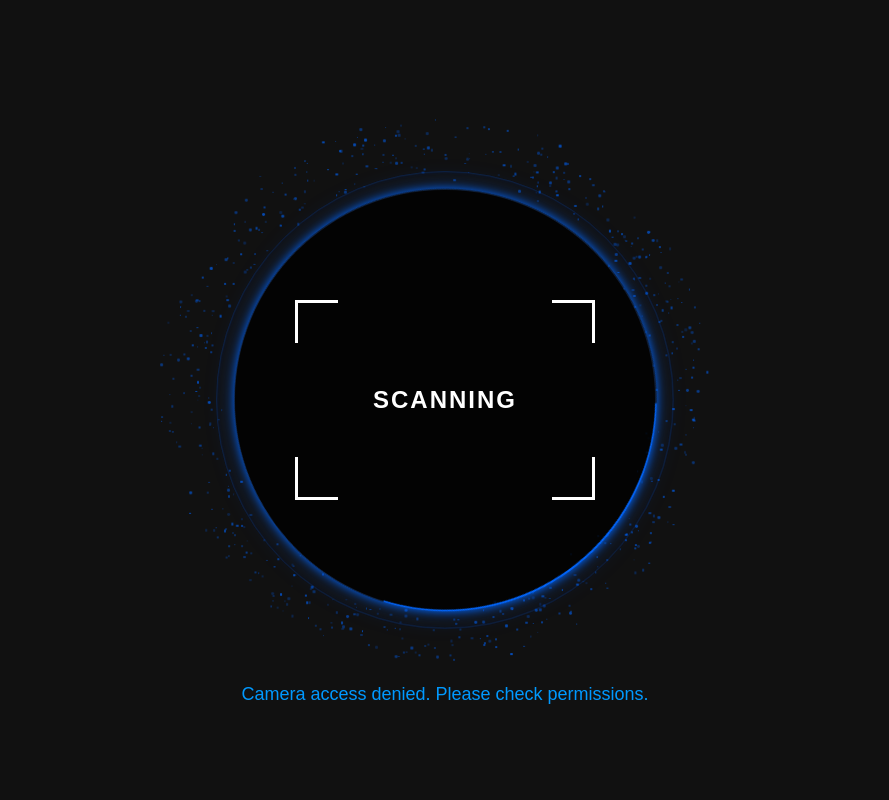
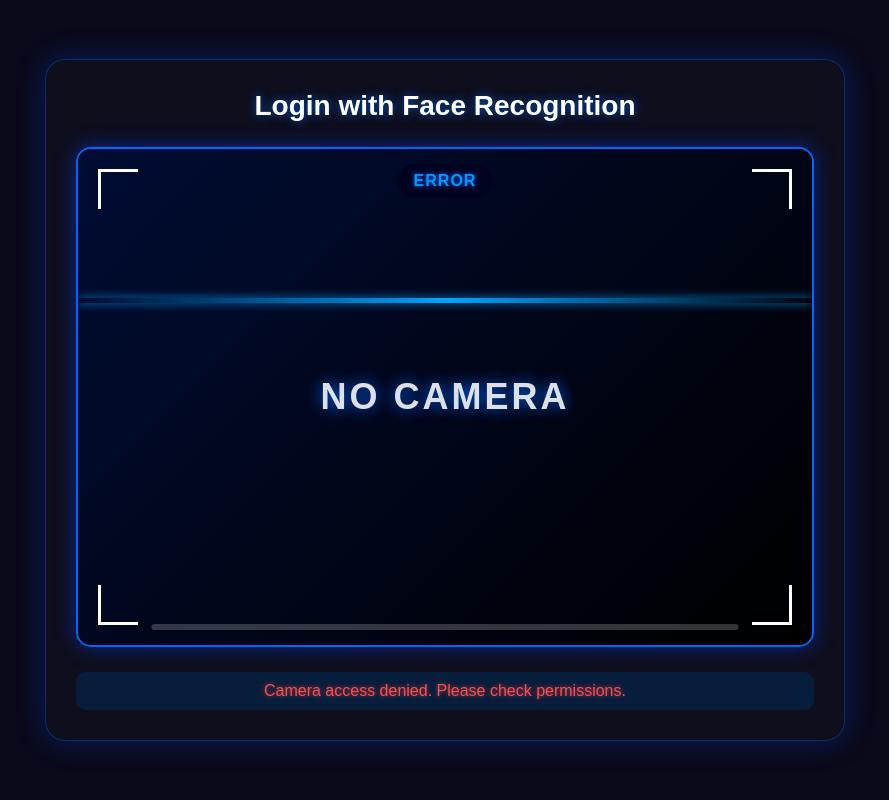
Before and after one commit to AyushiAnand70047/CSE439, a Django app: page /accounts/login/ in a window 1280 px wide. Shown: the whole page, without its empty margins (195-1084 px from the left). Run offline with Django 5.2, Linux system fonts and the light colour scheme.

Commit message:
login page styling improved

```diff
--- a/educational_website/accounts/static/login.css
+++ b/educational_website/accounts/static/login.css
@@ -1,227 +1,235 @@
-/* login.css */
-body {
+* {
     margin: 0;
     padding: 0;
-    background-color: #111111;
+    box-sizing: border-box;
+    font-family: 'Arial', sans-serif;
+}
+
+body {
     display: flex;
     justify-content: center;
     align-items: center;
-    height: 100vh;
-    font-family: 'Arial', sans-serif;
+    min-height: 100vh;
+    background-color: #0a0a1a;
     color: #fff;
-    overflow: hidden;
 }
 
 .login-container {
-    position: relative;
-    width: 700px;
-    height: 700px;
-    display: flex;
-    flex-direction: column;
-    align-items: center;
-    justify-content: center;
+    width: 90%;
+    max-width: 800px;
+    background-color: rgba(15, 15, 30, 0.9);
+    border-radius: 20px;
+    padding: 30px;
+    box-shadow: 0 0 30px rgba(0, 70, 255, 0.3);
+    border: 1px solid rgba(0, 119, 255, 0.3);
 }
 
 h2 {
+    text-align: center;
+    margin-bottom: 25px;
     color: #fff;
-    margin-bottom: 10px;
-    text-align: center;
+    font-size: 28px;
+    text-shadow: 0 0 10px rgba(0, 110, 255, 0.7);
 }
 
 #camera-container {
     position: relative;
-    width: 500px;
+    margin-bottom: 25px;
+    border-radius: 15px;
+    overflow: hidden;
+    box-shadow: 0 0 20px rgba(0, 68, 255, 0.5);
+    cursor: pointer;
+    border: 2px solid #0066ff;
     height: 500px;
-    display: flex;
-    justify-content: center;
-    align-items: center;
 }
 
-/* Main circle */
-.scan-circle {
+#camera-container:before {
+    content: "";
     position: absolute;
-    width: 420px;
-    height: 420px;
-    border-radius: 50%;
-    background-color: rgba(0, 0, 0, 0.8);
-    box-shadow: 0 0 30px rgba(0, 100, 255, 0.3);
-    z-index: 1;
-    display: flex;
-    justify-content: center;
-    align-items: center;
+    top: 0;
+    left: 0;
+    right: 0;
+    bottom: 0;
+    background: linear-gradient(135deg, rgba(0, 60, 255, 0.2), transparent);
+    pointer-events: none;
+    z-index: 2;
 }
 
-/* Rotating blue line - Adjusted to match scan-circle size exactly */
+#video {
+    width: 100%;
+    height: 100%;
+    object-fit: cover;
+    display: block;
+    background-color: #000;
+}
+
+#canvas {
+    display: none;
+}
+
+/* Scanning elements */
+.scan-overlay {
+    position: absolute;
+    top: 0;
+    left: 0;
+    width: 100%;
+    height: 100%;
+    z-index: 3;
+    pointer-events: none;
+}
+
 .scan-line {
     position: absolute;
-    width: 420px; /* Adjusted to match scan-circle */
-    height: 420px; /* Adjusted to match scan-circle */
-    border-radius: 50%;
-    border: 1px solid transparent;
-    border-left: 2px solid #0066ff;
-    z-index: 2;
-    animation: rotate 4s linear infinite;
-    box-shadow: 0 0 10px #0066ff;
+    top: 0;
+    left: 0;
+    width: 100%;
+    height: 5px;
+    background: linear-gradient(to right, transparent, #00a2ff, transparent);
+    animation: scanVertical 2s linear infinite;
+    z-index: 4;
+    box-shadow: 0 0 10px rgba(0, 162, 255, 0.8);
 }
 
-/* Digital pattern overlay */
-.pattern-overlay {
+.scan-corners {
     position: absolute;
-    width: 520px;
-    height: 520px;
-    border-radius: 50%;
-    z-index: 0;
-    overflow: visible; /* Allow dots to move outside the container */
-    animation: breathe 6s ease-in-out infinite;
+    top: 0;
+    left: 0;
+    width: 100%;
+    height: 100%;
+    z-index: 4;
 }
 
-/* Text in the middle */
-.scan-text {
-    color: #fff;
-    font-size: 24px;
-    font-weight: bold;
-    text-transform: uppercase;
-    letter-spacing: 2px;
-    z-index: 3;
-}
-
-/* Corner brackets for the scanning area */
 .scan-corner {
     position: absolute;
     width: 40px;
     height: 40px;
     border-color: #3498ff;
-    z-index: 4;
 }
 
 .top-left {
-    top: 150px;
-    left: 100px;
+    top: 20px;
+    left: 20px;
     border-top: 3px solid;
     border-left: 3px solid;
 }
 
 .top-right {
-    top: 150px;
-    right: 100px;
+    top: 20px;
+    right: 20px;
     border-top: 3px solid;
     border-right: 3px solid;
 }
 
 .bottom-left {
-    bottom: 150px;
-    left: 100px;
+    bottom: 20px;
+    left: 20px;
     border-bottom: 3px solid;
     border-left: 3px solid;
 }
 
 .bottom-right {
-    bottom: 150px;
-    right: 100px;
+    bottom: 20px;
+    right: 20px;
     border-bottom: 3px solid;
     border-right: 3px solid;
 }
 
-/* Message display area */
-#message {
+.scan-status {
     position: absolute;
-    bottom: 30px;
+    top: 15px;
+    left: 50%;
+    transform: translateX(-50%);
+    background-color: rgba(0, 0, 30, 0.7);
+    padding: 8px 16px;
+    border-radius: 30px;
+    font-size: 16px;
     color: #0099ff;
-    font-size: 18px;
-    text-align: center;
-    width: 100%;
-    padding: 15px;
-    border-radius: 5px;
+    z-index: 5;
+    font-weight: bold;
+    letter-spacing: 1px;
+    text-shadow: 0 0 5px #0066ff;
 }
 
-#video {
+.scan-text {
     position: absolute;
-    width: 390px;
-    height: 390px;
-    object-fit: cover;
-    border-radius: 50%;
-    opacity: 0.9;
-    z-index: 1;
+    top: 50%;
+    left: 50%;
+    transform: translate(-50%, -50%);
+    color: rgba(255, 255, 255, 0.9);
+    font-size: 36px;
+    font-weight: bold;
+    text-transform: uppercase;
+    letter-spacing: 3px;
+    text-shadow: 0 0 15px #0066ff;
+    z-index: 4;
+    animation: pulseText 2s infinite;
 }
 
-#canvas {
-    position: absolute;
-    z-index: 2;
-    display: none;
+#message {
+    text-align: center;
+    margin-top: 20px;
+    min-height: 24px;
+    padding: 10px;
+    border-radius: 10px;
+    font-size: 16px;
+    background-color: rgba(0, 40, 80, 0.6);
+    transition: all 0.3s ease;
 }
 
 /* Animations */
-@keyframes rotate {
-    from {
-        transform: rotate(0deg);
-    }
-    to {
-        transform: rotate(360deg);
-    }
+@keyframes scanVertical {
+    0% { top: 0; }
+    100% { top: 100%; }
 }
 
-@keyframes pulse {
-    0% {
-        opacity: 0.3;
-        transform: scale(0.98);
-    }
-    50% {
-        opacity: 0.8;
-        transform: scale(1);
-    }
-    100% {
-        opacity: 0.3;
-        transform: scale(0.98);
-    }
+@keyframes pulseText {
+    0%, 100% { opacity: 0.7; }
+    50% { opacity: 1; }
 }
 
-@keyframes dotPulse {
-    0%, 100% {
-        opacity: 0.3;
-    }
-    50% {
-        opacity: 0.8;
-    }
+.scanner-active .scan-text {
+    animation: blinkText 0.5s infinite;
 }
 
-@keyframes breathe {
-    0%, 100% {
-        transform: scale(1);
-    }
-    50% {
-        transform: scale(1.1);
-    }
-}
-
-/* Individual dot movement */
-.dot {
-    position: absolute;
-    border-radius: 50%;
-    background-color: #0066ff;
-    transform-origin: center;
-}
-
-.dot.breathing {
-    animation: dotBreathe 4s ease-in-out infinite;
-}
-
-@keyframes dotBreathe {
-    0%, 100% {
-        transform: translate(0, 0);
-    }
-    50% {
-        transform: translate(
-            calc(var(--translate-x) * 15px),
-            calc(var(--translate-y) * 15px)
-        );
-    }
+@keyframes blinkText {
+    0%, 100% { opacity: 1; }
+    50% { opacity: 0.5; }
 }
 
 /* Success and error message styling */
 .success-message {
-    color: #00ff66;
+    color: #00ff8c !important;
+    text-shadow: 0 0 5px rgba(0, 255, 140, 0.7);
 }
 
 .error-message {
-    color: #ff3366;
+    color: #ff4d4d !important;
+    text-shadow: 0 0 5px rgba(255, 77, 77, 0.7);
 }
+
+.processing-message {
+    color: #00a2ff !important;
+    text-shadow: 0 0 5px rgba(0, 162, 255, 0.7);
+}
+
+/* Progress indicator */
+.scan-progress {
+    position: absolute;
+    bottom: 15px;
+    left: 50%;
+    transform: translateX(-50%);
+    width: 80%;
+    height: 6px;
+    background-color: rgba(255, 255, 255, 0.2);
+    border-radius: 3px;
+    overflow: hidden;
+    z-index: 5;
+}
+
+.progress-bar {
+    height: 100%;
+    width: 0%;
+    background-color: #0099ff;
+    box-shadow: 0 0 10px #0066ff;
+    transition: width 4s linear;
+}
--- a/educational_website/accounts/static/login.js
+++ b/educational_website/accounts/static/login.js
@@ -1,97 +1,15 @@
-
-
+document.addEventListener('DOMContentLoaded', function() {
     const video = document.getElementById('video');
     const canvas = document.getElementById('canvas');
+    const cameraContainer = document.getElementById('camera-container');
     const messageDiv = document.getElementById('message');
+    const scanStatus = document.querySelector('.scan-status');
+    const scanText = document.querySelector('.scan-text');
+    const progressBar = document.getElementById('progress-bar');
 
-// Request camera access
-async function setupCamera() {
-    try {
-        const stream = await navigator.mediaDevices.getUserMedia({ video: true });
-        video.srcObject = stream;
-        return new Promise((resolve) => {
-            video.onloadedmetadata = () => {
-                resolve(true);
-            };
-        });
-    } catch (err) {
-        console.error('Error accessing camera:', err);
-        showMessage('Camera access denied. Please check permissions.', 'error');
-        return false;
-    }
-}
-
-// Show message with styling
-function showMessage(message, type = 'normal') {
-    messageDiv.textContent = message;
-    messageDiv.className = type === 'error' ? 'error-message' :
-        type === 'success' ? 'success-message' : '';
-}
-
-// Capture face from video stream
-function captureFrame() {
-    canvas.width = video.videoWidth;
-    canvas.height = video.videoHeight;
-    const context = canvas.getContext('2d');
-    context.drawImage(video, 0, 0, canvas.width, canvas.height);
-    return canvas.toDataURL('image/jpeg');
-}
-
-// Send captured image to server for face recognition
-async function sendFaceForRecognition(imageData) {
-    try {
-        showMessage('Verifying face...', 'normal');
-
-        const response = await axios.post('/accounts/login/',
-            { face_image: imageData },
-            {
-                headers: {
-                    'X-CSRFToken': getCookie('csrftoken'),
-                    'Content-Type': 'application/json'
-                }
-            }
-        );
-
-        if (response.data.status === 'success') {
-            showMessage('Login successful! Redirecting...', 'success');
-
-            // Stop video stream
-            const stream = video.srcObject;
-            if (stream) {
-                stream.getTracks().forEach(track => track.stop());
-            }
-
-            // Redirect to home page
-            setTimeout(() => {
-                window.location.href = '/content/home/';
-            }, 2000);
-            return true;
-        } else {
-            // Show error message from server
-            showMessage(response.data.message || 'Login failed', 'error');
-            return false;
-        }
-    } catch (error) {
-        // Detailed error handling
-        const errorMessage = error.response
-            ? (error.response.data.message || 'Server error during login')
-            : 'Network error. Please try again.';
-
-        showMessage(errorMessage, 'error');
-        return false;
-    }
-}
-
-// Periodic face capture and recognition
-async function startFaceRecognition() {
-    const cameraReady = await setupCamera();
-    if (!cameraReady) return;
-
-    setInterval(async () => {
-        const imageData = captureFrame();
-        await sendFaceForRecognition(imageData);
-    }, 4000);  // Capture and check every 4 seconds
-}
+    let loginAttemptInProgress = false;
+    let captureInterval = null;
+    let loginTimeout = null;
 
     // Function to get CSRF token
     function getCookie(name) {
@@ -109,11 +27,153 @@ function getCookie(name) {
         return cookieValue;
     }
 
-// Start face recognition when page loads
+    // Show message with styling
+    function showMessage(message, type = 'normal') {
+        messageDiv.textContent = message;
+        messageDiv.className = '';
+
+        if (type === 'error') {
+            messageDiv.classList.add('error-message');
+        } else if (type === 'success') {
+            messageDiv.classList.add('success-message');
+        } else if (type === 'processing') {
+            messageDiv.classList.add('processing-message');
+        }
+    }
+
+    // Request camera access
+    async function setupCamera() {
+        try {
+            const stream = await navigator.mediaDevices.getUserMedia({ video: true });
+            video.srcObject = stream;
+
+            return new Promise((resolve) => {
+                video.onloadedmetadata = () => {
+                    canvas.width = video.videoWidth;
+                    canvas.height = video.videoHeight;
+                    resolve(true);
+                };
+            });
+        } catch (err) {
+            console.error('Error accessing camera:', err);
+            showMessage('Camera access denied. Please check permissions.', 'error');
+            scanStatus.textContent = 'ERROR';
+            scanText.textContent = 'NO CAMERA';
+            return false;
+        }
+    }
+
+    // Capture face from video stream
+    function captureFrame() {
+        const context = canvas.getContext('2d');
+        context.drawImage(video, 0, 0, canvas.width, canvas.height);
+        return canvas.toDataURL('image/jpeg');
+    }
+
+    // Reset login state
+    function resetLoginState() {
+        loginAttemptInProgress = false;
+        clearInterval(captureInterval);
+        clearTimeout(loginTimeout);
+        progressBar.style.width = '0%';
+        scanStatus.textContent = 'SCANNING';
+        scanText.textContent = 'FACE DETECTION';
+        cameraContainer.classList.remove('scanner-active');
+    }
+
+    // Send captured image to server for face recognition
+    async function sendFaceForRecognition(imageData) {
+        if (loginAttemptInProgress) return;
+
+        loginAttemptInProgress = true;
+        cameraContainer.classList.add('scanner-active');
+        scanStatus.textContent = 'VERIFYING';
+        scanText.textContent = 'PLEASE WAIT';
+        showMessage('Verifying your identity...', 'processing');
+
+        // Animate progress bar
+        progressBar.style.width = '100%';
+
+        try {
+            const response = await fetch('/accounts/login/', {
+                method: 'POST',
+                headers: {
+                    'X-CSRFToken': getCookie('csrftoken'),
+                    'Content-Type': 'application/json'
+                },
+                body: JSON.stringify({ face_image: imageData })
+            });
+
+            const data = await response.json();
+
+            if (data.status === 'success') {
+                scanStatus.textContent = 'ACCESS GRANTED';
+                scanText.textContent = 'WELCOME';
+                showMessage('Login successful! Redirecting...', 'success');
+
+                // Stop video stream
+                const stream = video.srcObject;
+                if (stream) {
+                    stream.getTracks().forEach(track => track.stop());
+                }
+
+                // Redirect to home page
+                setTimeout(() => {
+                    window.location.href = '/content/home/';
+                }, 2000);
+            } else {
+                scanStatus.textContent = 'ACCESS DENIED';
+                scanText.textContent = 'RETRY';
+                showMessage(data.message || 'Login failed. Retrying...', 'error');
+
+                // Reset after delay
+                setTimeout(() => {
+                    resetLoginState();
                     startFaceRecognition();
+                }, 3000);
+            }
+        } catch (error) {
+            scanStatus.textContent = 'CONNECTION ERROR';
+            scanText.textContent = 'RETRY';
+            showMessage('Network error. Please try again.', 'error');
 
-// Voice navigation and feedback scripts
-function speak(message) {
+            // Reset after delay
+            setTimeout(() => {
+                resetLoginState();
+                startFaceRecognition();
+            }, 3000);
+        }
+    }
+
+    // Periodic face capture and recognition
+    async function startFaceRecognition() {
+        const cameraReady = await setupCamera();
+        if (!cameraReady) return;
+
+        showMessage('Detecting face... Please look at the camera.', 'processing');
+
+        // Wait 2 seconds before first attempt to ensure camera is initialized
+        setTimeout(() => {
+            // Attempt face recognition every 5 seconds
+            captureInterval = setInterval(() => {
+                try {
+                    if (!loginAttemptInProgress) {
+                        const imageData = captureFrame();
+                        sendFaceForRecognition(imageData);
+                    }
+                } catch (error) {
+                    console.error('Error during face capture:', error);
+                }
+            }, 5000);
+
+            // Initial capture
+            const imageData = captureFrame();
+            sendFaceForRecognition(imageData);
+        }, 2000);
+    }
+
+    // Voice feedback function
+    window.speak = function(message) {
         try {
             if (window.speechSynthesis) {
                 const utterance = new SpeechSynthesisUtterance(message);
@@ -122,4 +182,8 @@ function speak(message) {
         } catch (error) {
             console.error('Speech synthesis error:', error);
         }
-}
+    };
+
+    // Start automatic face recognition when page loads
+    startFaceRecognition();
+});
--- a/educational_website/accounts/templates/login.html
+++ b/educational_website/accounts/templates/login.html
@@ -11,92 +11,27 @@
 {% block content %}
 <body onclick="speak('Login Page')">
     <div class="login-container" onclick="event.stopPropagation()">
+        <h2>Login with Face Recognition</h2>
         <div id="camera-container">
-            <div class="pattern-overlay" id="pattern-overlay"></div>
-            <div class="scan-line"></div>
-            <div class="scan-circle">
-                <div class="scan-text">SCANNING</div>
+            <video id="video" width="100%" height="100%" autoplay></video>
+            <canvas id="canvas"></canvas>
+            <div class="scan-overlay">
+                <div class="scan-line"></div>
+                <div class="scan-corners">
+                    <div class="scan-corner top-left"></div>
+                    <div class="scan-corner top-right"></div>
+                    <div class="scan-corner bottom-left"></div>
+                    <div class="scan-corner bottom-right"></div>
+                </div>
+                <div class="scan-status">SCANNING</div>
+                <div class="scan-text">FACE DETECTION</div>
+                <div class="scan-progress">
+                    <div class="progress-bar" id="progress-bar"></div>
+                </div>
             </div>
-            <video id="video" width="380" height="380" autoplay></video>
-            <canvas id="canvas" width="380" height="380"></canvas>
-            <div class="scan-corner top-left"></div>
-            <div class="scan-corner top-right"></div>
-            <div class="scan-corner bottom-left"></div>
-            <div class="scan-corner bottom-right"></div>
         </div>
-        <div id="message">Please position your face in the center</div>
+        <div id="message">Please position your face in the frame</div>
     </div>
-
-    <script>
-        document.addEventListener('DOMContentLoaded', function() {
-            // Create the dotted pattern effect
-            const patternOverlay = document.getElementById('pattern-overlay');
-
-            // Function to create and animate dots
-            function createDots() {
-                // Clear existing dots first
-                while (patternOverlay.firstChild) {
-                    patternOverlay.removeChild(patternOverlay.firstChild);
-                }
-
-                // Create blue dots in a circular pattern around the full 360 degrees
-                for (let i = 0; i < 800; i++) {
-                    const angle = Math.random() * Math.PI * 2; // Full 360 degrees
-                    const distance = 210 + Math.random() * 70; // Distance from center
-
-                    const x = Math.cos(angle) * distance + 250; // 250 is half of container width
-                    const y = Math.sin(angle) * distance + 250; // 250 is half of container height
-
-                    // Create dots throughout the full circle
-                    const distFromCenter = Math.sqrt(Math.pow(x - 250, 2) + Math.pow(y - 250, 2));
-                    if (distFromCenter > 190 && distFromCenter < 260) {
-                        const dot = document.createElement('div');
-                        dot.className = 'dot breathing';
-                        dot.style.width = Math.random() * 2 + 1 + 'px';
-                        dot.style.height = dot.style.width;
-                        dot.style.left = x + 'px';
-                        dot.style.top = y + 'px';
-                        dot.style.opacity = Math.random() * 0.5 + 0.2;
-
-                        // Calculate movement direction for breathing effect
-                        // This ensures dots move radially outward from the center
-                        const normalizedX = (x - 250) / distFromCenter;
-                        const normalizedY = (y - 250) / distFromCenter;
-
-                        // Set custom properties for the dot's movement direction
-                        dot.style.setProperty('--translate-x', normalizedX);
-                        dot.style.setProperty('--translate-y', normalizedY);
-
-                        // Add animation with random delay for the pulsating effect
-                        dot.style.animationDelay = `${Math.random() * 3}s`;
-
-                        patternOverlay.appendChild(dot);
-                    }
-                }
-            }
-
-            // Initial dot creation
-            createDots();
-
-            // Regenerate dots periodically to maintain fresh effect
-            setInterval(createDots, 10000);
-
-            // Add secondary pulsing circles
-            for (let i = 0; i < 3; i++) {
-                const pulseCircle = document.createElement('div');
-                pulseCircle.style.position = 'absolute';
-                pulseCircle.style.width = '460px';
-                pulseCircle.style.height = '460px';
-                pulseCircle.style.borderRadius = '50%';
-                pulseCircle.style.border = `1px solid rgba(0, 102, 255, ${0.3 - i * 0.1})`;
-                pulseCircle.style.animation = `pulse ${4 + i}s infinite ${i * 0.8}s`;
-                pulseCircle.style.zIndex = '1';
-
-                document.getElementById('camera-container').appendChild(pulseCircle);
-            }
-
-        });
-    </script>
 
 </body>
 {% endblock %}
```
Also changed, not shown: educational_website/db.sqlite3. Lines whose indentation alone changed are shown as unchanged.
